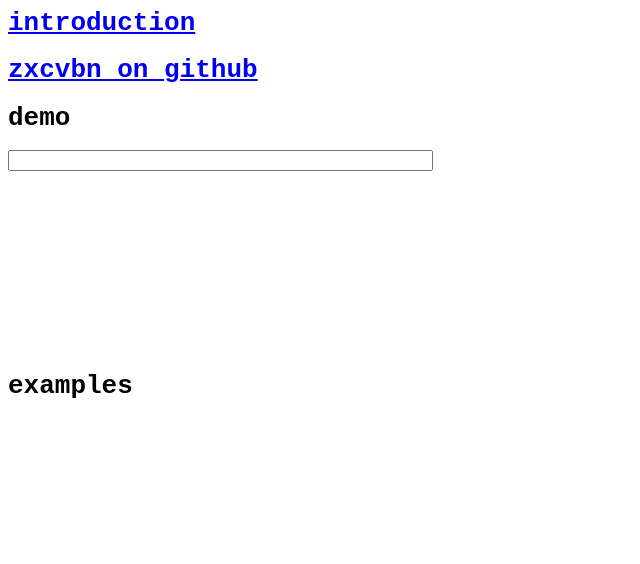
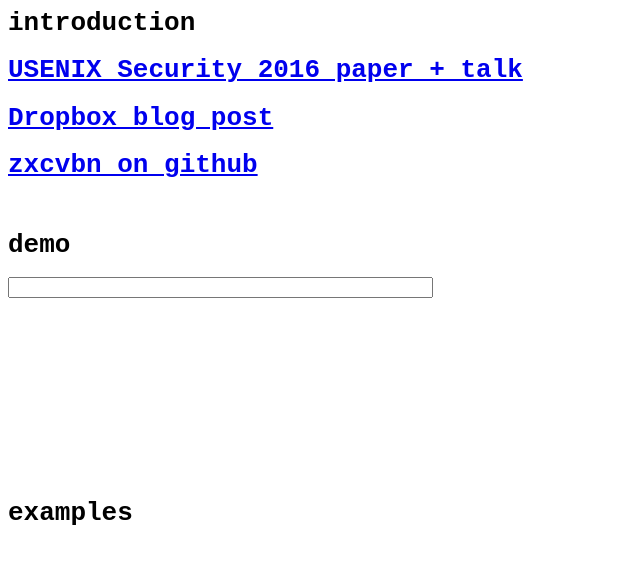
Before and after one commit to lowe/tryzxcvbn, a plain HTML site: page index.html in a window 1280 px wide. Shown: the whole page, without its empty margins (0-640 px from the left). Drawn offline with Linux system fonts and the light colour scheme.

Commit message:
add link to usenix paper

```diff
--- a/index.html
+++ b/index.html
@@ -37,8 +37,11 @@
       }
 
     </style>
-    <h1><a href="http://tech.dropbox.com/?p=165">introduction</a></h1>
-    <h1><a href="https://github.com/lowe/zxcvbn">zxcvbn on github</a></h1>
+    <h1>introduction</h1>
+    <h1><a href="https://www.usenix.org/conference/usenixsecurity16/technical-sessions/presentation/wheeler">USENIX Security 2016 paper + talk</a></h1>
+    <h1><a href="http://tech.dropbox.com/?p=165">Dropbox blog post</a></h1>
+    <h1><a href="https://github.com/dropbox/zxcvbn">zxcvbn on github</a></h1>
+    <br />
     <h1>demo</h1>
 
     <input id="search-bar" type="text" size="50" />
```
